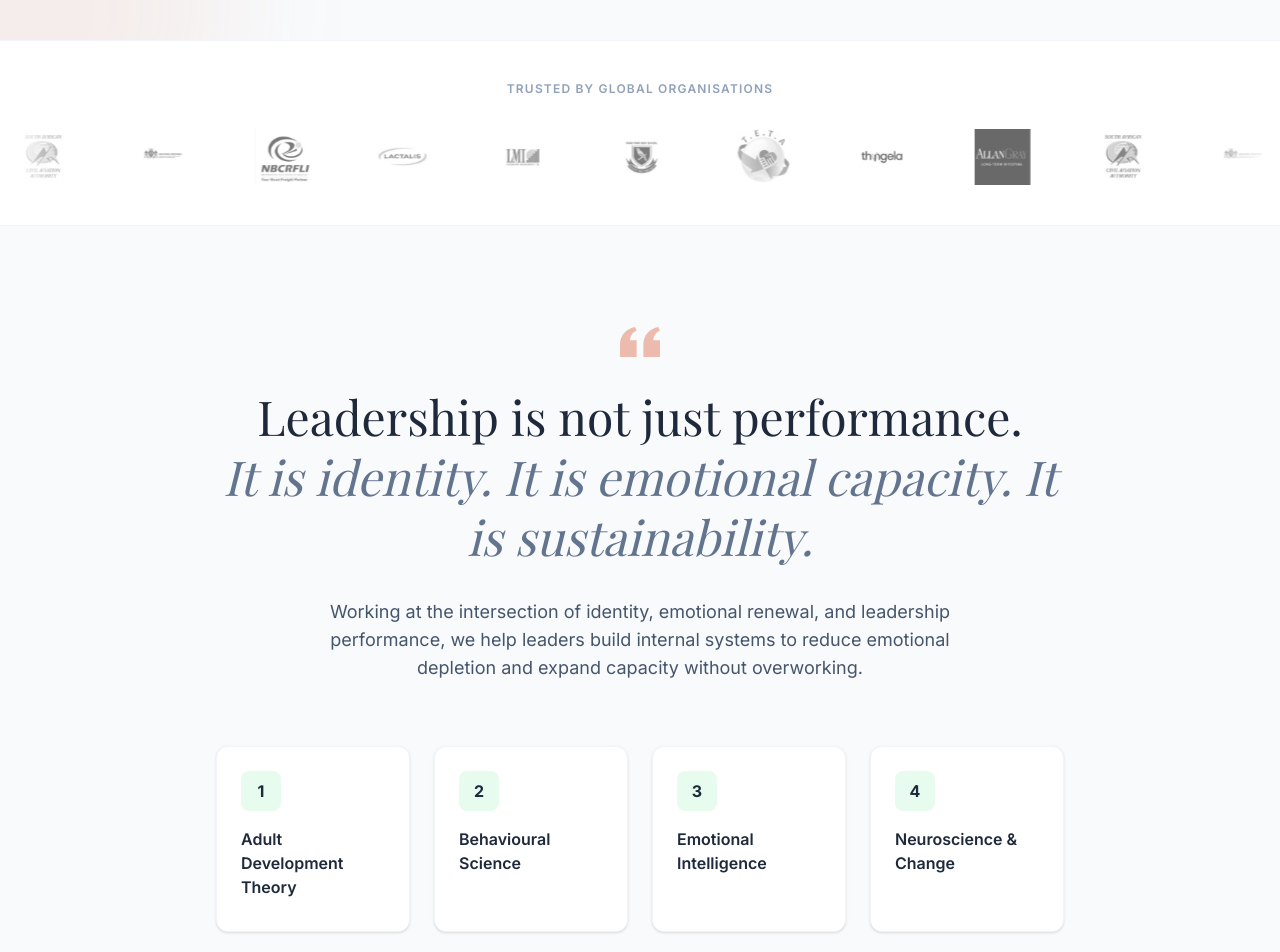
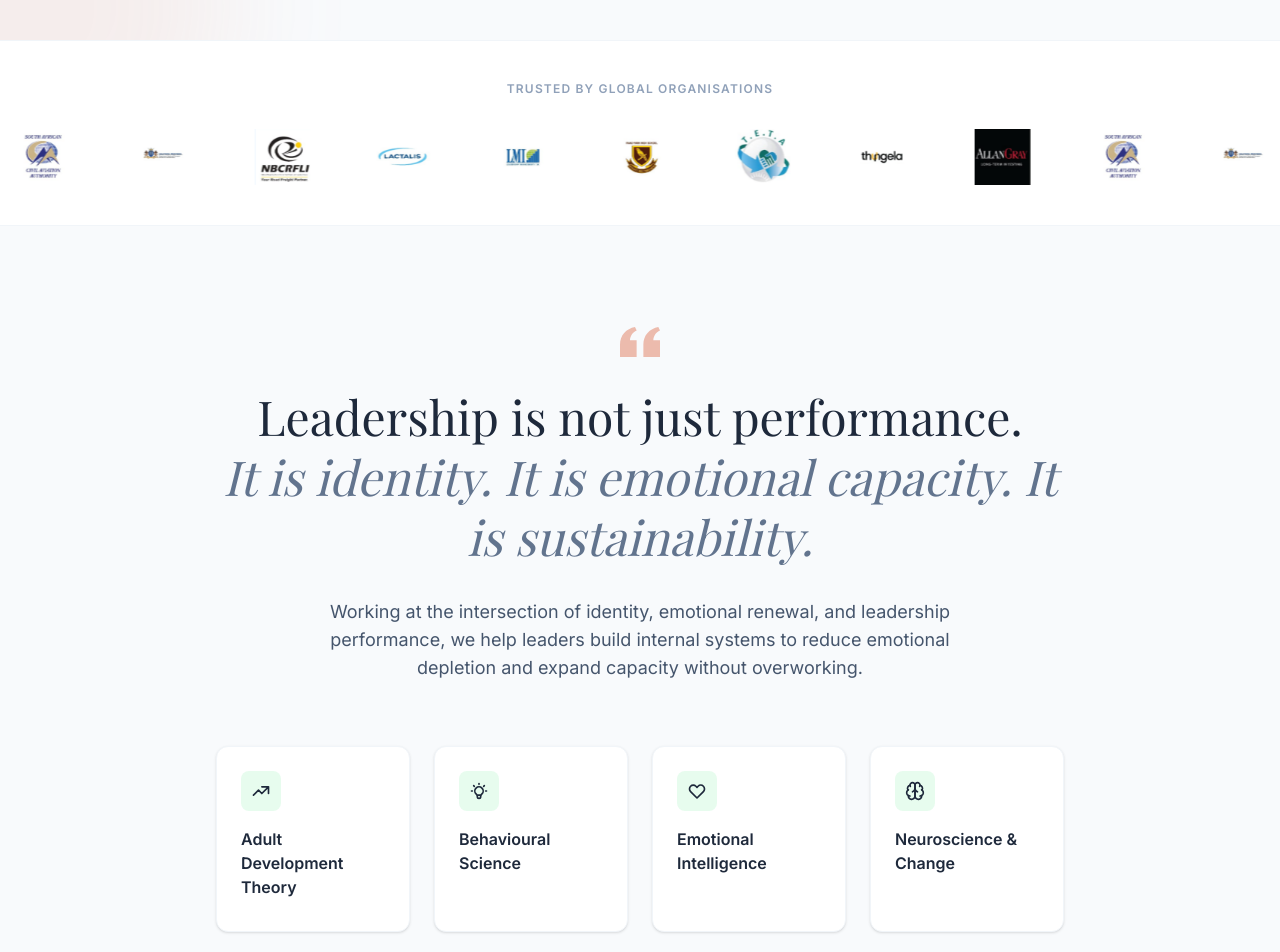
Before and after one commit to KatMarite/dr-mavis, a React (Vite) app: page / in a window 1280 px wide. Shown: the part 1000-1952 px from the top of the page. Built offline with nearby package versions, Linux system fonts and the light colour scheme; a web font is replaced by a local one.

Commit message:
feat: implement Home page with hero section, trust marquee, and philosophy overview

```diff
--- a/src/pages/Home.tsx
+++ b/src/pages/Home.tsx
@@ -71,9 +71,6 @@ export default function Home() {
         >
           <p className="text-center text-xs font-semibold text-slate-400 uppercase tracking-widest mb-8 px-6">Trusted by global organisations</p>
           <div className="relative w-full overflow-hidden">
-            {/* Fade edges */}
-            <div className="absolute left-0 top-0 bottom-0 w-20 bg-gradient-to-r from-white to-transparent z-10 pointer-events-none"></div>
-            <div className="absolute right-0 top-0 bottom-0 w-20 bg-gradient-to-l from-white to-transparent z-10 pointer-events-none"></div>
             {/* Scrolling track — duplicated for seamless loop */}
             <div className="flex animate-marquee hover:[animation-play-state:paused]">
               {[0, 1].map((set) => (
@@ -93,7 +90,7 @@ export default function Home() {
                       key={`${set}-${logo.alt}`}
                       src={logo.src}
                       alt={logo.alt}
-                      className="h-12 md:h-14 w-auto object-contain grayscale opacity-60 hover:grayscale-0 hover:opacity-100 transition-all duration-500"
+                      className="h-12 md:h-14 w-auto object-contain transition-all duration-500"
                     />
                   ))}
                 </div>
@@ -124,19 +121,27 @@ export default function Home() {
           {/* Foundation Grid */}
           <div className="grid grid-cols-2 md:grid-cols-4 gap-6 text-left">
             <div className="p-6 bg-white rounded-xl shadow-sm border border-slate-100">
-              <div className="w-10 h-10 bg-sage/20 rounded-lg flex items-center justify-center mb-4 text-navy font-bold">1</div>
+              <div className="w-10 h-10 bg-sage/20 rounded-lg flex items-center justify-center mb-4 text-navy">
+                <svg className="w-5 h-5" fill="none" stroke="currentColor" viewBox="0 0 24 24"><path strokeLinecap="round" strokeLinejoin="round" strokeWidth="2" d="M13 7h8m0 0v8m0-8l-8 8-4-4-6 6"></path></svg>
+              </div>
               <h3 className="font-semibold text-navy mb-2">Adult Development Theory</h3>
             </div>
             <div className="p-6 bg-white rounded-xl shadow-sm border border-slate-100">
-              <div className="w-10 h-10 bg-sage/20 rounded-lg flex items-center justify-center mb-4 text-navy font-bold">2</div>
+              <div className="w-10 h-10 bg-sage/20 rounded-lg flex items-center justify-center mb-4 text-navy">
+                <svg className="w-5 h-5" fill="none" stroke="currentColor" viewBox="0 0 24 24"><path strokeLinecap="round" strokeLinejoin="round" strokeWidth="2" d="M9.663 17h4.673M12 3v1m6.364 1.636l-.707.707M21 12h-1M4 12H3m3.343-5.657l-.707-.707m2.828 9.9a5 5 0 117.072 0l-.548.547A3.374 3.374 0 0014 18.469V19a2 2 0 11-4 0v-.531c0-.895-.356-1.754-.988-2.386l-.548-.547z"></path></svg>
+              </div>
               <h3 className="font-semibold text-navy mb-2">Behavioural Science</h3>
             </div>
             <div className="p-6 bg-white rounded-xl shadow-sm border border-slate-100">
-              <div className="w-10 h-10 bg-sage/20 rounded-lg flex items-center justify-center mb-4 text-navy font-bold">3</div>
+              <div className="w-10 h-10 bg-sage/20 rounded-lg flex items-center justify-center mb-4 text-navy">
+                <svg className="w-5 h-5" fill="none" stroke="currentColor" viewBox="0 0 24 24"><path strokeLinecap="round" strokeLinejoin="round" strokeWidth="2" d="M4.318 6.318a4.5 4.5 0 000 6.364L12 20.364l7.682-7.682a4.5 4.5 0 00-6.364-6.364L12 7.636l-1.318-1.318a4.5 4.5 0 00-6.364 0z"></path></svg>
+              </div>
               <h3 className="font-semibold text-navy mb-2">Emotional Intelligence</h3>
             </div>
             <div className="p-6 bg-white rounded-xl shadow-sm border border-slate-100">
-              <div className="w-10 h-10 bg-sage/20 rounded-lg flex items-center justify-center mb-4 text-navy font-bold">4</div>
+              <div className="w-10 h-10 bg-sage/20 rounded-lg flex items-center justify-center mb-4 text-navy">
+                <svg className="w-5 h-5" fill="none" stroke="currentColor" viewBox="0 0 24 24" strokeWidth="2" strokeLinecap="round" strokeLinejoin="round"><path d="M12 5a3 3 0 1 0-5.997.125 4 4 0 0 0-2.526 5.77 4 4 0 0 0 .556 6.588A4 4 0 1 0 12 18Z"/><path d="M12 5a3 3 0 1 1 5.997.125 4 4 0 0 1 2.526 5.77 4 4 0 0 1-.556 6.588A4 4 0 1 1 12 18Z"/><path d="M15 13a4.5 4.5 0 0 1-3-4 4.5 4.5 0 0 1-3 4"/><path d="M17.599 6.5a3 3 0 0 0 .399-1.375"/><path d="M6.002 5.125A3 3 0 0 0 6.401 6.5"/><path d="M3.477 10.896a4 4 0 0 1 .585-.396"/><path d="M19.938 10.5a4 4 0 0 1 .585.396"/><path d="M6 18a4 4 0 0 1-1.967-.516"/><path d="M19.967 17.484A4 4 0 0 1 18 18"/></svg>
+              </div>
               <h3 className="font-semibold text-navy mb-2">Neuroscience & Change</h3>
             </div>
           </div>
@@ -166,9 +171,9 @@ export default function Home() {
                 <li className="flex items-center"><svg className="w-4 h-4 text-sage mr-2" fill="none" stroke="currentColor" viewBox="0 0 24 24"><path strokeLinecap="round" strokeLinejoin="round" strokeWidth="2" d="M5 13l4 4L19 7"></path></svg> Weekly coaching sessions</li>
                 <li className="flex items-center"><svg className="w-4 h-4 text-sage mr-2" fill="none" stroke="currentColor" viewBox="0 0 24 24"><path strokeLinecap="round" strokeLinejoin="round" strokeWidth="2" d="M5 13l4 4L19 7"></path></svg> Action plans & frameworks</li>
               </ul>
-              <a href="#" className="text-navy font-semibold inline-flex items-center group-hover:text-terracotta">
+              <Link to="/services" className="text-navy font-semibold inline-flex items-center group-hover:text-terracotta">
                 View Programmes <svg className="w-4 h-4 ml-2 transform group-hover:translate-x-1 transition-transform" fill="none" stroke="currentColor" viewBox="0 0 24 24"><path strokeLinecap="round" strokeLinejoin="round" strokeWidth="2" d="M14 5l7 7m0 0l-7 7m7-7H3"></path></svg>
-              </a>
+              </Link>
             </motion.div>
 
             {/* Card 2 */}
@@ -185,9 +190,9 @@ export default function Home() {
                 <li className="flex items-center"><svg className="w-4 h-4 text-terracotta mr-2" fill="none" stroke="currentColor" viewBox="0 0 24 24"><path strokeLinecap="round" strokeLinejoin="round" strokeWidth="2" d="M5 13l4 4L19 7"></path></svg> Organisational diagnostics</li>
                 <li className="flex items-center"><svg className="w-4 h-4 text-terracotta mr-2" fill="none" stroke="currentColor" viewBox="0 0 24 24"><path strokeLinecap="round" strokeLinejoin="round" strokeWidth="2" d="M5 13l4 4L19 7"></path></svg> Culture & change management</li>
               </ul>
-              <a href="#" className="text-navy font-semibold inline-flex items-center group-hover:text-terracotta">
+              <Link to="/services" className="text-navy font-semibold inline-flex items-center group-hover:text-terracotta">
                 View Consulting <svg className="w-4 h-4 ml-2 transform group-hover:translate-x-1 transition-transform" fill="none" stroke="currentColor" viewBox="0 0 24 24"><path strokeLinecap="round" strokeLinejoin="round" strokeWidth="2" d="M14 5l7 7m0 0l-7 7m7-7H3"></path></svg>
-              </a>
+              </Link>
             </motion.div>
 
             {/* Card 3 */}
@@ -204,9 +209,9 @@ export default function Home() {
                 <li className="flex items-center"><svg className="w-4 h-4 text-sage mr-2" fill="none" stroke="currentColor" viewBox="0 0 24 24"><path strokeLinecap="round" strokeLinejoin="round" strokeWidth="2" d="M5 13l4 4L19 7"></path></svg> Corporate events & summits</li>
                 <li className="flex items-center"><svg className="w-4 h-4 text-sage mr-2" fill="none" stroke="currentColor" viewBox="0 0 24 24"><path strokeLinecap="round" strokeLinejoin="round" strokeWidth="2" d="M5 13l4 4L19 7"></path></svg> Bespoke masterclasses</li>
               </ul>
-              <a href="#" className="text-sage font-semibold inline-flex items-center hover:text-white transition-colors">
+              <Link to="/contact" className="text-sage font-semibold inline-flex items-center hover:text-white transition-colors">
                 Book Dr. Mazhura <svg className="w-4 h-4 ml-2 transform group-hover:translate-x-1 transition-transform" fill="none" stroke="currentColor" viewBox="0 0 24 24"><path strokeLinecap="round" strokeLinejoin="round" strokeWidth="2" d="M14 5l7 7m0 0l-7 7m7-7H3"></path></svg>
-              </a>
+              </Link>
             </motion.div>
           </div>
         </div>
```
